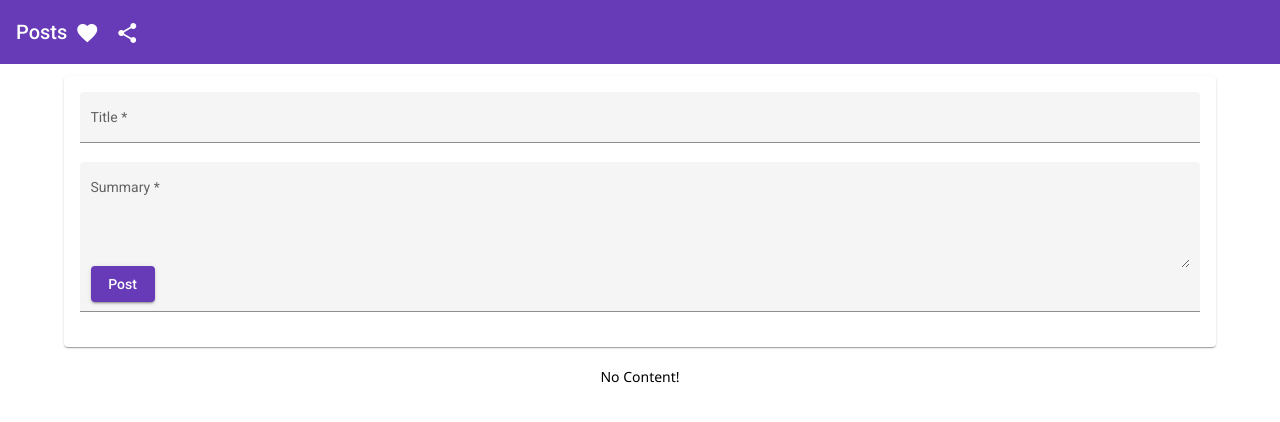
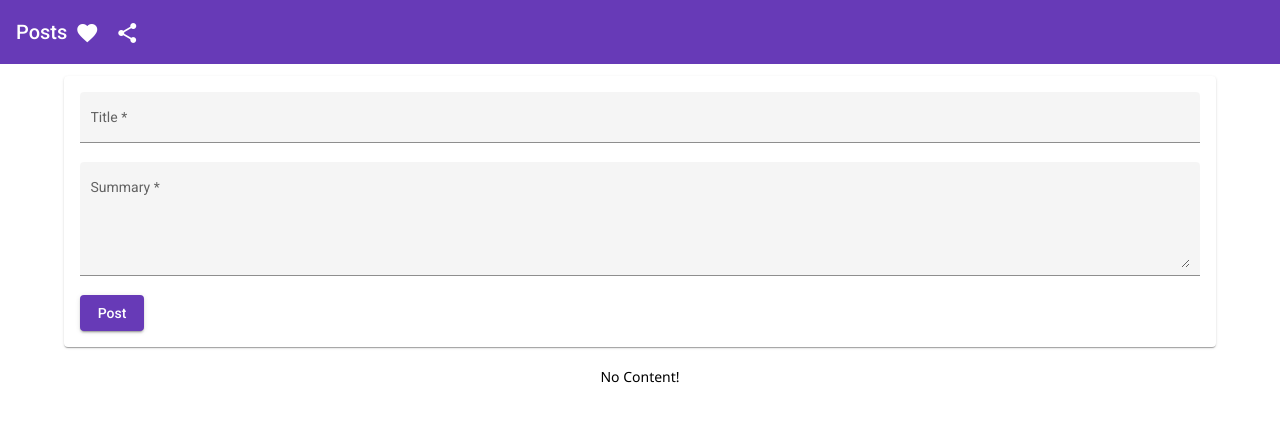
Before and after one commit to adityaeth/angular-post-app, an Angular app: page / in a window 1280 px wide. Shown: the top 422 px of the page. Built offline with nearby package versions, Linux system fonts and the light colour scheme.

Commit message:
reposotion button

```diff
--- a/src/app/posts/create-post/create-post.component.html
+++ b/src/app/posts/create-post/create-post.component.html
@@ -27,7 +27,7 @@
         required
       ></textarea>
       <mat-error *ngIf="title.invalid">Please Enter a description.</mat-error>
-      <button mat-raised-button color="primary" type="submit">Post</button>
     </mat-form-field>
+    <button mat-raised-button color="primary" type="submit">Post</button>
   </form>
 </mat-card>
```
